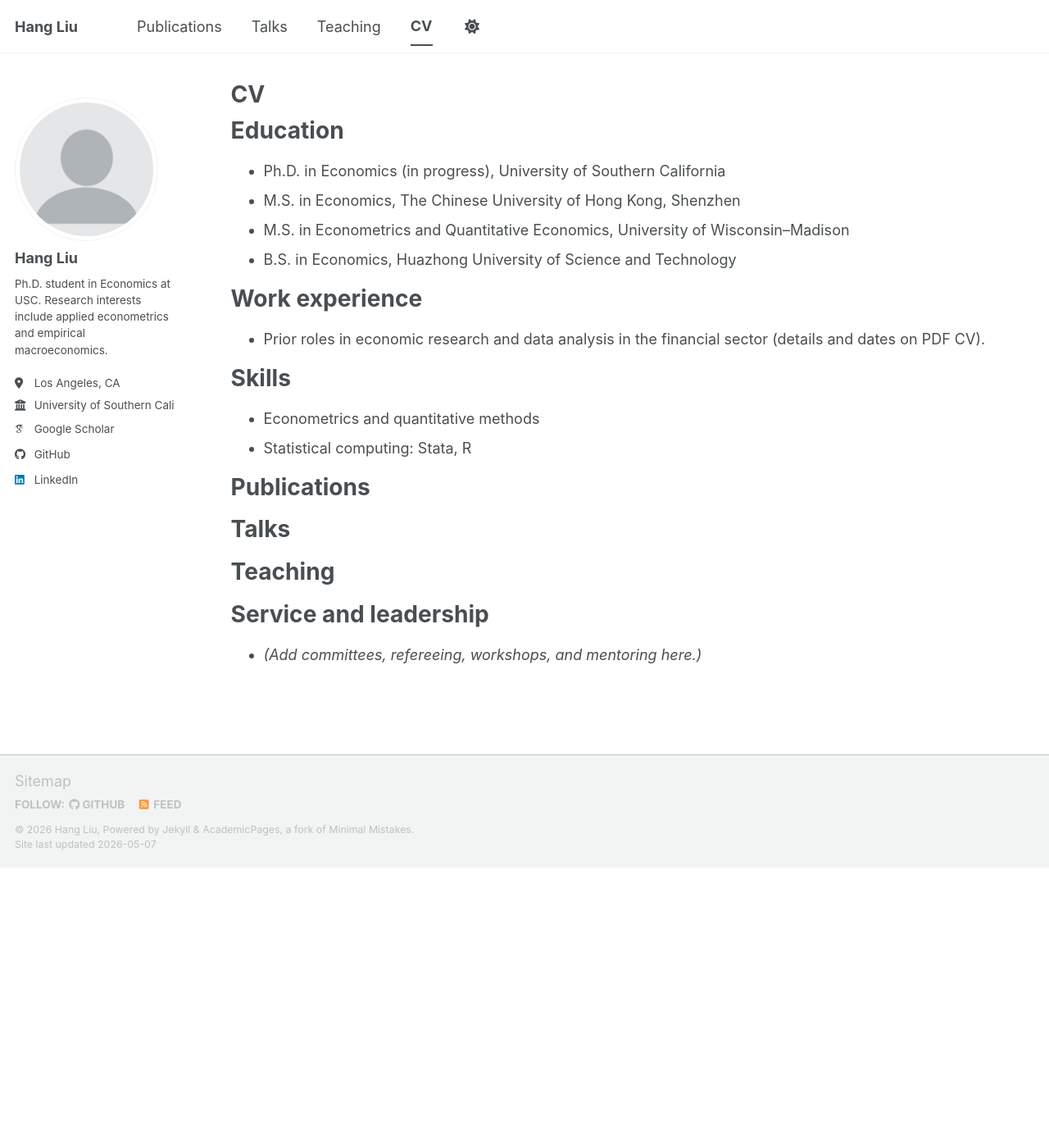
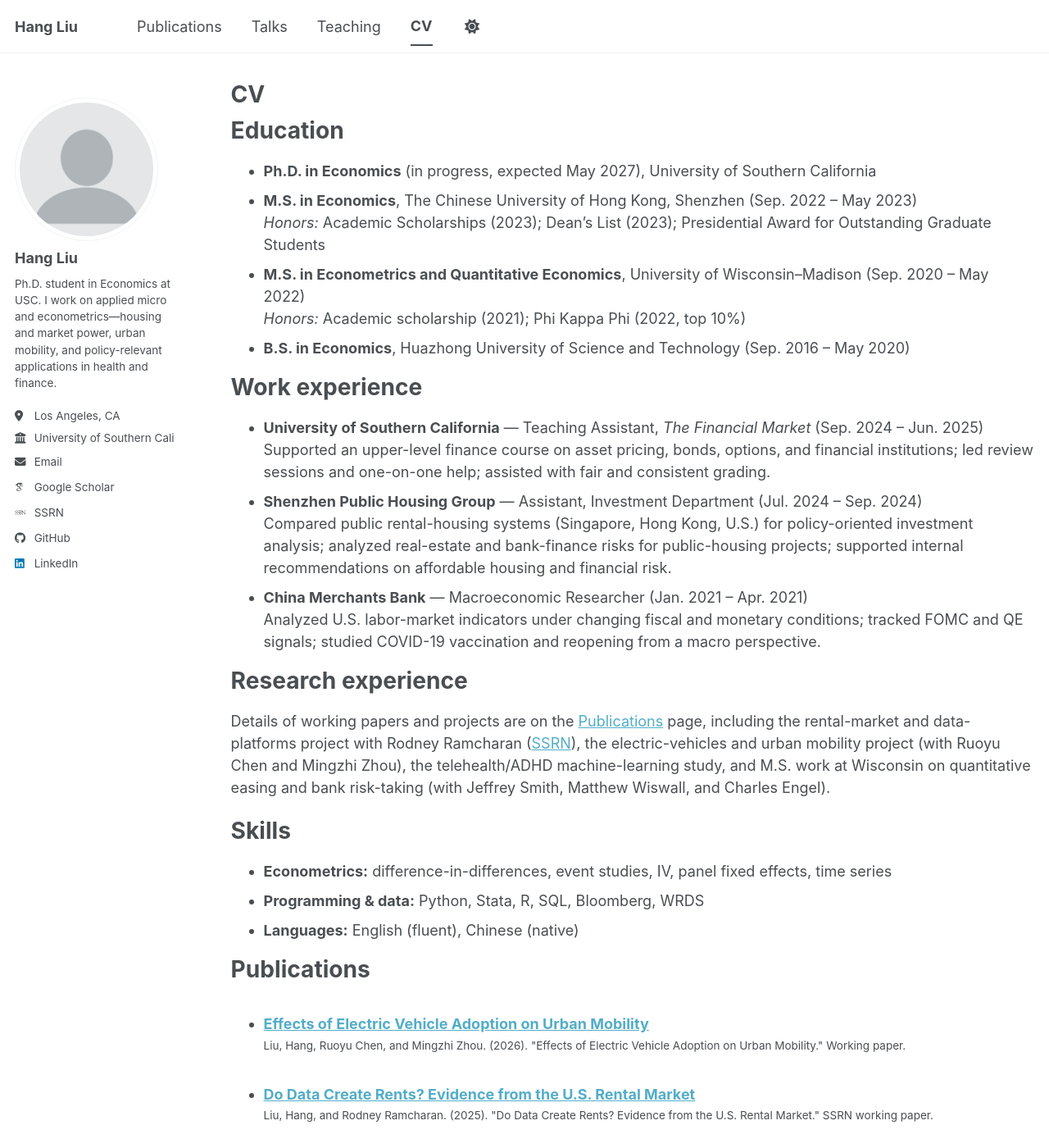
Before and after one commit to Hang-lliu/hang-liu.github.io, a Jekyll site: the page built from _pages/cv.md, in a window 1280 px wide and 1400 px high. Shown: the whole window at 82% size. Built offline with Jekyll 4.4.1, drawn with Linux system fonts in a browser that asks for light colours; some web fonts are replaced; a script bundle is joined from its source files by our own code; library files that are not in the unit come from our copies; some of the changed text lies outside the part shown.

```diff
--- a/_config.yml
+++ b/_config.yml
@@ -12,7 +12,7 @@
 title                    : "Hang Liu"
 title_separator          : "-"
 name                     : &name "Hang Liu"
-description              : &description "Hang Liu — economics research (University of Southern California)."
+description              : &description "Hang Liu — Ph.D. student in Economics at USC; applied econometrics, housing, urban mobility, and finance."
 url                      : https://hang-lliu.github.io # The base hostname & protocol for your site e.g. "https://[your GitHub username].github.io",
                                                            # or if you already have some other page hosted on Github then use "https://[your GitHub username].github.io/[Your Repo Name]"
 baseurl                  : "" # the subpath of your site, e.g. "/blog"
@@ -26,11 +26,11 @@
   avatar           : "profile.png"
   name             : "Hang Liu"
   pronouns         : # example: "she/her"
-  bio              : "Ph.D. student in Economics at USC. Research interests include applied econometrics and empirical macroeconomics."
+  bio              : "Ph.D. student in Economics at USC. I work on applied micro and econometrics—housing and market power, urban mobility, and policy-relevant applications in health and finance."
   location         : "Los Angeles, CA"
   employer         : "University of Southern California"
   uri              : # URL
-  email            : # add your USC or preferred contact email
+  email            : "hangliu9506@gmail.com"
 
   # Academic websites
   academia         : # URL
@@ -40,7 +40,7 @@
   impactstory      : # URL
   orcid            : # URL
   semantic         : # URL
-  ssrn             : # URL
+  ssrn             : "https://papers.ssrn.com/sol3/papers.cfm?abstract_id=6662339"
   pubmed           : # URL
   researchgate     : # URL
   scopus           : # URL
@@ -87,7 +87,7 @@
   books:
     title: 'Books'
   manuscripts:
-    title: 'Journal Articles'
+    title: 'Working Papers & Research'
   conferences:
     title: 'Conference Papers'
 
--- a/_pages/cv.md
+++ b/_pages/cv.md
@@ -11,19 +11,31 @@
 
 Education
 ======
-* Ph.D. in Economics (in progress), University of Southern California
-* M.S. in Economics, The Chinese University of Hong Kong, Shenzhen
-* M.S. in Econometrics and Quantitative Economics, University of Wisconsin–Madison
-* B.S. in Economics, Huazhong University of Science and Technology
+* **Ph.D. in Economics** (in progress, expected May 2027), University of Southern California
+* **M.S. in Economics**, The Chinese University of Hong Kong, Shenzhen (Sep. 2022 – May 2023)
+  *Honors:* Academic Scholarships (2023); Dean’s List (2023); Presidential Award for Outstanding Graduate Students
+* **M.S. in Econometrics and Quantitative Economics**, University of Wisconsin–Madison (Sep. 2020 – May 2022)
+  *Honors:* Academic scholarship (2021); Phi Kappa Phi (2022, top 10%)
+* **B.S. in Economics**, Huazhong University of Science and Technology (Sep. 2016 – May 2020)
 
 Work experience
 ======
-* Prior roles in economic research and data analysis in the financial sector (details and dates on PDF CV).
+* **University of Southern California** — Teaching Assistant, *The Financial Market* (Sep. 2024 – Jun. 2025)
+  Supported an upper-level finance course on asset pricing, bonds, options, and financial institutions; led review sessions and one-on-one help; assisted with fair and consistent grading.
+* **Shenzhen Public Housing Group** — Assistant, Investment Department (Jul. 2024 – Sep. 2024)
+  Compared public rental-housing systems (Singapore, Hong Kong, U.S.) for policy-oriented investment analysis; analyzed real-estate and bank-finance risks for public-housing projects; supported internal recommendations on affordable housing and financial risk.
+* **China Merchants Bank** — Macroeconomic Researcher (Jan. 2021 – Apr. 2021)
+  Analyzed U.S. labor-market indicators under changing fiscal and monetary conditions; tracked FOMC and QE signals; studied COVID-19 vaccination and reopening from a macro perspective.
+
+Research experience
+======
+Details of working papers and projects are on the [Publications](/publications/) page, including the rental-market and data-platforms project with Rodney Ramcharan ([SSRN](https://papers.ssrn.com/sol3/papers.cfm?abstract_id=6662339)), the electric-vehicles and urban mobility project (with Ruoyu Chen and Mingzhi Zhou), the telehealth/ADHD machine-learning study, and M.S. work at Wisconsin on quantitative easing and bank risk-taking (with Jeffrey Smith, Matthew Wiswall, and Charles Engel).
 
 Skills
 ======
-* Econometrics and quantitative methods
-* Statistical computing: Stata, R
+* **Econometrics:** difference-in-differences, event studies, IV, panel fixed effects, time series
+* **Programming & data:** Python, Stata, R, SQL, Bloomberg, WRDS
+* **Languages:** English (fluent), Chinese (native)
 
 Publications
 ======
@@ -45,4 +57,4 @@
 
 Service and leadership
 ======
-* *(Add committees, refereeing, workshops, and mentoring here.)*
+* *To be updated (refereeing, workshops, department service, mentoring).*
--- /dev/null
+++ b/_publications/2021-11-15-qe-bank-risk.md
@@ -0,0 +1,15 @@
+---
+title: "Unintended Consequences of Quantitative Easing: Banks Take More Risks"
+collection: publications
+category: manuscripts
+permalink: /publications/qe-bank-risk-taking
+date: 2021-11-15
+venue: 'M.S. research paper (University of Wisconsin–Madison)'
+citation: 'Liu, Hang. (2021). "Unintended Consequences of Quantitative Easing: Banks Take More Risks." M.S. research paper, University of Wisconsin–Madison.'
+excerpt: 'WRDS bank-level data; propensity-score matching and difference-in-differences; heterogeneous effects by mortgage-backed securities exposure; evidence on risk-taking after QE1 with implications for financial stability.'
+---
+
+This M.S. independent research project uses U.S. bank-level data from WRDS to study how quantitative easing relates to bank risk-taking. I apply propensity-score matching combined with difference-in-differences (PSM–DID) and highlight heterogeneous effects across banks with different mortgage-backed securities exposures. Results point to increased risk-taking following QE1, with implications for financial stability and regulation.
+
+**Supervisors:** Jeffrey Smith, Matthew Wiswall, and Charles Engel (University of Wisconsin–Madison).
+**Period:** Jul. 2021 – Nov. 2021.
--- /dev/null
+++ b/_publications/2025-02-28-adhd-telehealth-sdoh.md
@@ -0,0 +1,14 @@
+---
+title: "Exploring the Association Between Social Determinants of Health and Telehealth Utilization for ADHD Among Adults Using Machine Learning"
+collection: publications
+category: manuscripts
+permalink: /publications/adhd-telehealth-sdoh
+date: 2025-02-28
+venue: 'Working paper (under review)'
+citation: 'Liu, Hang. (2025). "Exploring the Association Between Social Determinants of Health and Telehealth Utilization for ADHD Among Adults Using Machine Learning: A Cross-Sectional Study." Working paper.'
+excerpt: 'Large cross-sectional survey; logistic regression and ML for socioeconomic predictors of telehealth use for ADHD among U.S. adults; SVM and PCA for pattern discovery relevant to equitable healthcare policy.'
+---
+
+Using large-scale cross-sectional survey data, I analyze logistic regression and machine-learning models to identify socioeconomic predictors of telehealth utilization for ADHD treatment among U.S. adults (18+). The analysis compares traditional methods with ML to capture patterns relevant for equitable healthcare policy. A final SVM specification illustrates nonlinear structure in the data; principal component analysis summarizes covariation across social determinants of health.
+
+**Status:** Under submission (Nov. 2024 – Mar. 2025).
--- /dev/null
+++ b/_publications/2025-03-15-do-data-create-rents.md
@@ -0,0 +1,15 @@
+---
+title: "Do Data Create Rents? Evidence from the U.S. Rental Market"
+collection: publications
+category: manuscripts
+permalink: /publications/do-data-create-rents
+date: 2025-03-15
+venue: 'SSRN working paper'
+paperurl: 'https://papers.ssrn.com/sol3/papers.cfm?abstract_id=6662339'
+citation: 'Liu, Hang, and Rodney Ramcharan. (2025). "Do Data Create Rents? Evidence from the U.S. Rental Market." SSRN working paper.'
+excerpt: 'Apartment–ZIP–month panel; quasi-experimental variation around the RealPage–LRO merger and COVID stimulus; event-study evidence on platform dominance, rental markups, and price responses to demand shocks.'
+---
+
+This paper studies how data-sharing platforms affect market power and pricing in rental housing markets. We construct granular panel data at the apartment–ZIP-code–time level and exploit the RealPage–LRO merger and COVID-era stimulus as quasi-exogenous shocks in an event-study framework. We document that platform dominance is associated with higher rental markups and stronger price responses to demand shocks.
+
+**Co-author:** Rodney Ramcharan (USC).
--- /dev/null
+++ b/_publications/2026-02-01-ev-urban-mobility.md
@@ -0,0 +1,14 @@
+---
+title: "Effects of Electric Vehicle Adoption on Urban Mobility"
+collection: publications
+category: manuscripts
+permalink: /publications/ev-urban-mobility
+date: 2026-02-01
+venue: 'Working paper (under review)'
+citation: 'Liu, Hang, Ruoyu Chen, and Mingzhi Zhou. (2026). "Effects of Electric Vehicle Adoption on Urban Mobility." Working paper.'
+excerpt: 'California ZIP-code panel combining traffic speed, vehicle registration, and transit ridership; TWFE and county-by-year FE; doubling BEV adoption associated with about a 1.2% reduction in peak-hour traffic speed, with mechanisms through ownership, travel demand, and transit.'
+---
+
+We construct ZIP-code-level panel data for California combining traffic speed, vehicle registration, and transit ridership. Using two-way fixed effects and county-by-year fixed effects, we estimate how battery electric vehicle (BEV) adoption relates to congestion; doubling BEV adoption is associated with roughly a 1.2% reduction in peak-hour traffic speed. We discuss mechanisms including higher vehicle ownership, increased travel demand, and reduced public transit ridership.
+
+**Status:** Under submission (Jan. 2025 – Feb. 2026).
```
Also changed, not shown: _pages/about.md (+18 -2 lines), _teaching/2024-09-01-financial-markets-ta.md (added, +12 -0 lines).
